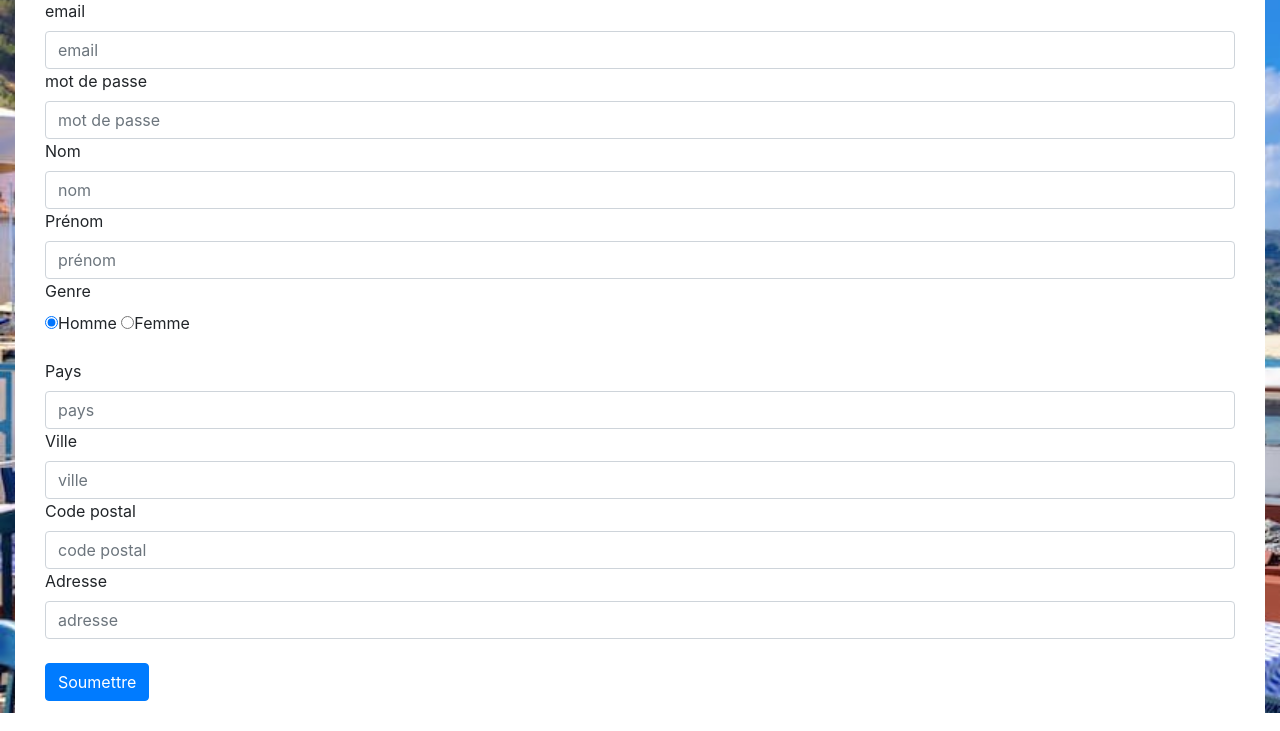
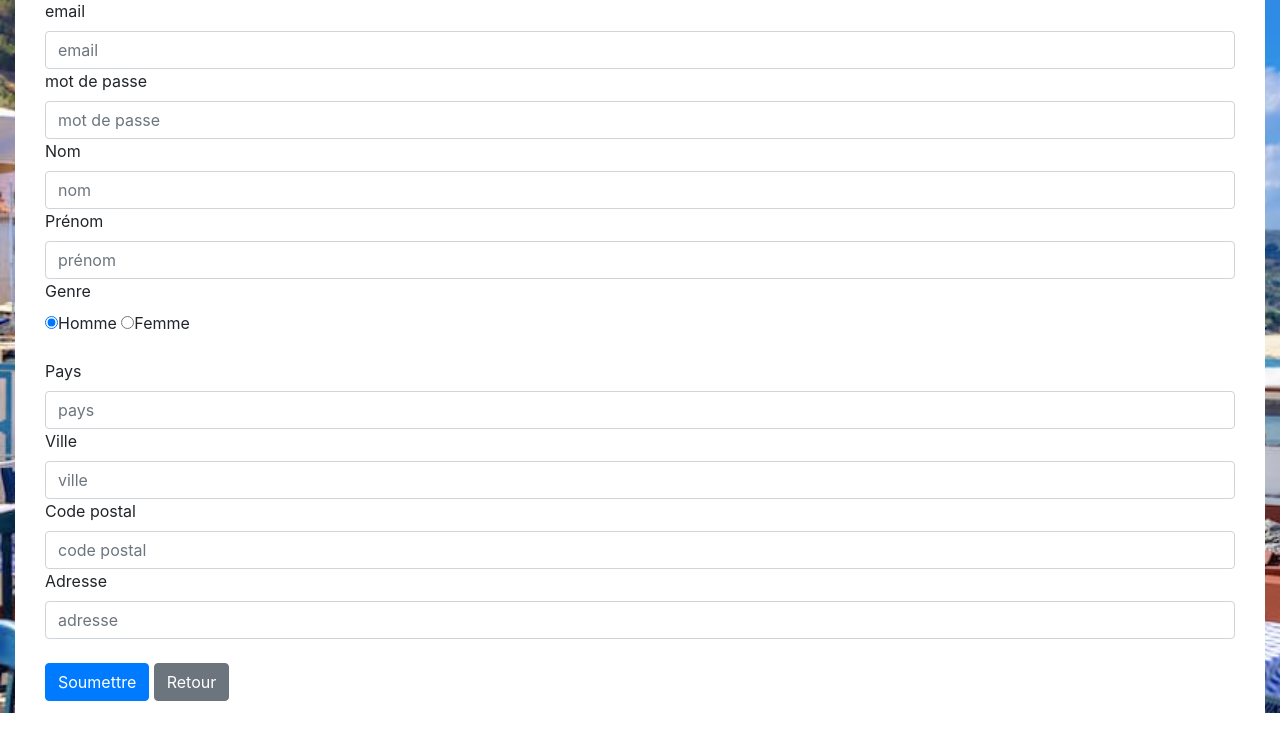
Before and after one commit to Titouan-Monier/Restaurinaux, a PHP site: page /inscription.php in a window 1280 px wide. Shown: the part 87-818 px from the top of the page. Run offline with PHP 8.4, Linux system fonts and the light colour scheme; some libraries are stand-ins or nearby versions.

Commit message:
ajout bouton retour

```diff
--- a/inscription.php
+++ b/inscription.php
@@ -139,6 +139,7 @@ if ($_SERVER['REQUEST_METHOD'] === 'POST'){
 					</div>
 				</br>
 					<button type="submit" class="btn btn-primary ">Soumettre</button>
+          <a href="login.php" class="btn btn-secondary"> Retour </a>
 				</form>
 			</div>
 		</section>
```
